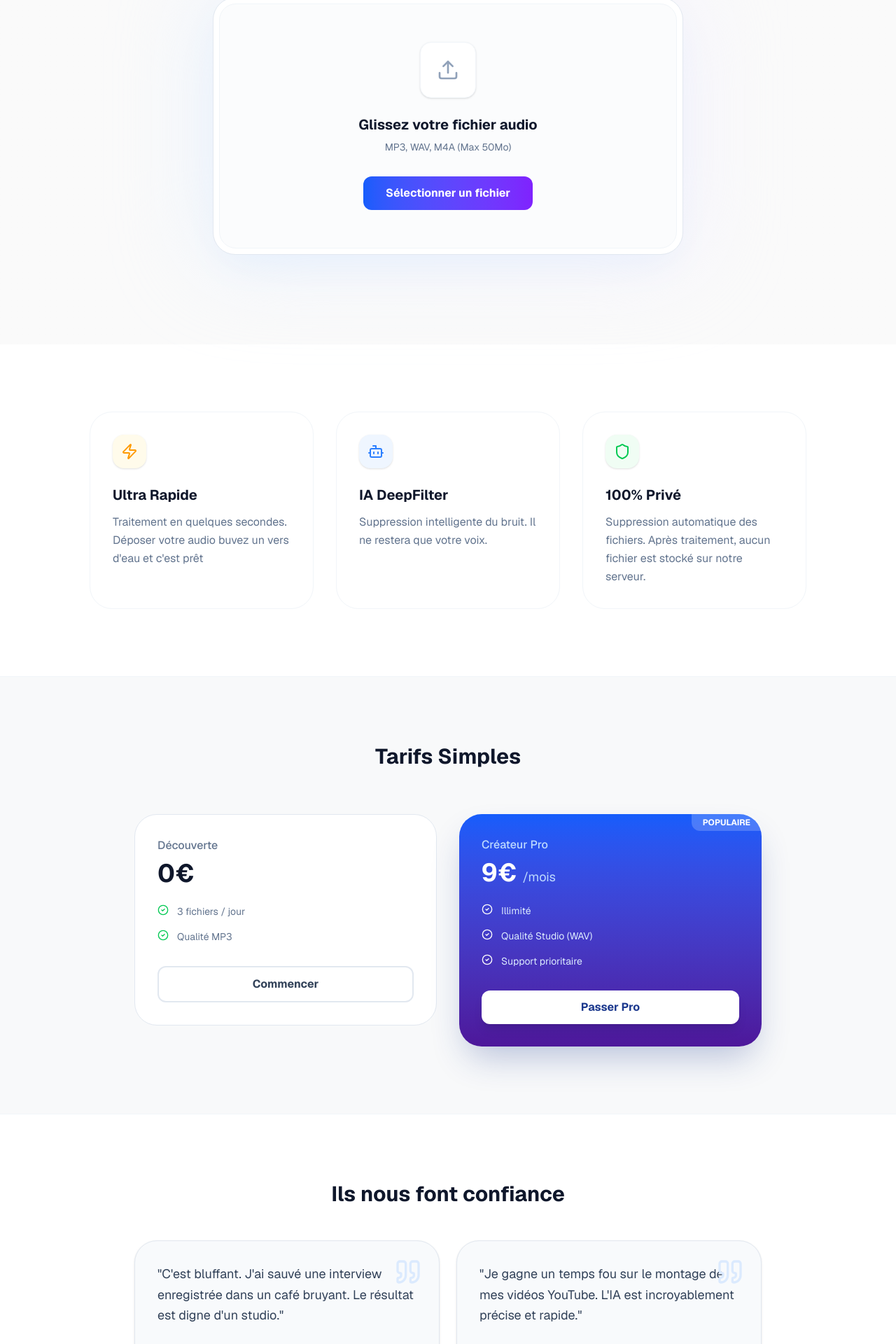
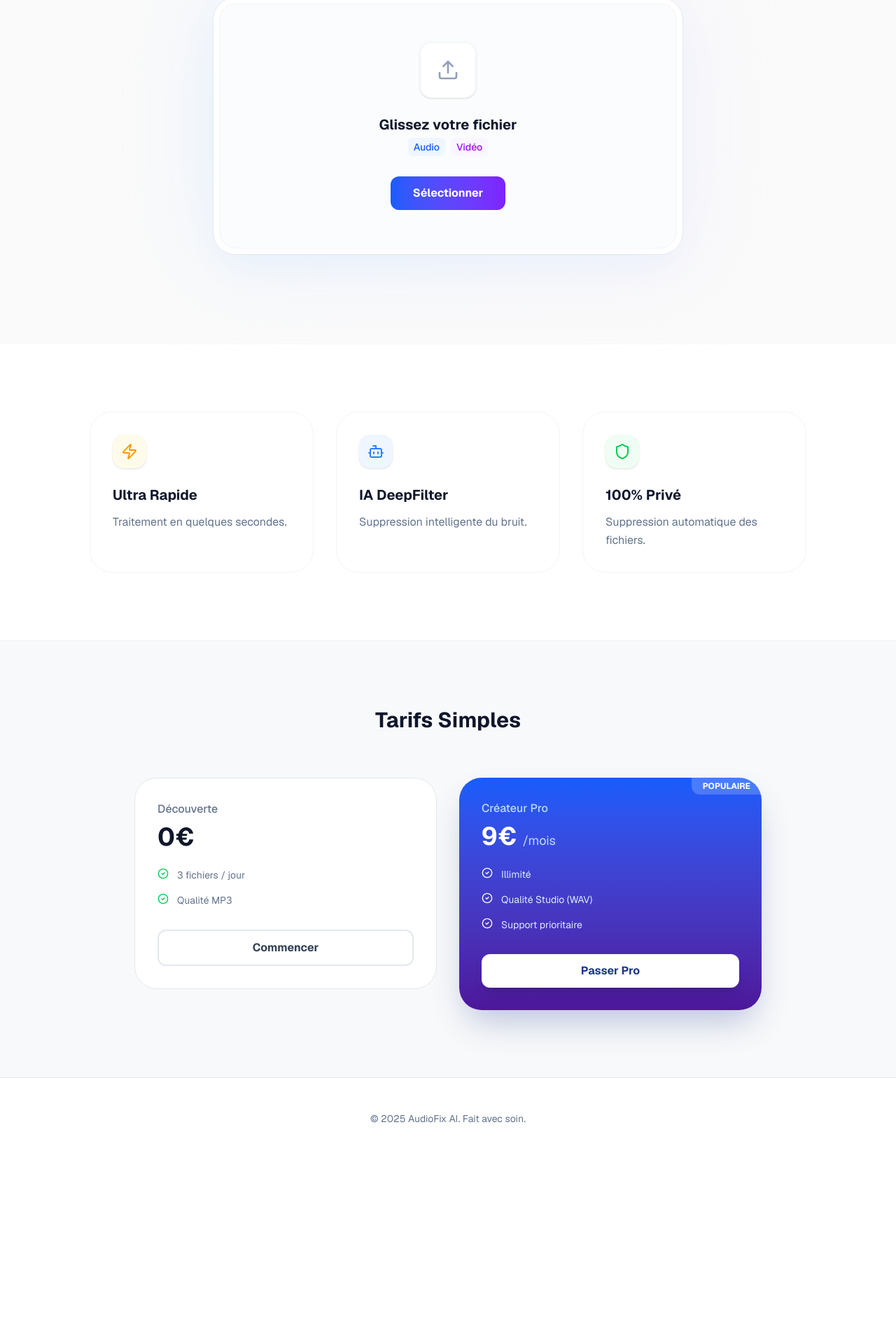
Before and after one commit to mohadzfr/audio-cleaner-saas, a Next.js app: page / in a window 1280 px wide. Shown: the part 533-2453 px from the top of the page at 70% size. After the commit the page ends 2189 px from the top, so only its background shows below. Built offline with nearby package versions, Linux system fonts and the light colour scheme.

Commit message:
Ajout de la fonctionnalité Video

```diff
--- a/app/page.tsx
+++ b/app/page.tsx
@@ -1,8 +1,7 @@
 "use client";
 
 import { useState, useEffect } from "react";
-// AJOUT ICI : J'ai importé "Quote" pour la nouvelle section témoignages
-import { Upload, Wand2, CheckCircle2, AudioWaveform, Zap, Shield, X, Sparkles, ArrowRight, Bot, Quote } from "lucide-react";
+import { Upload, Wand2, CheckCircle2, AudioWaveform, Zap, Shield, X, Sparkles, ArrowRight, Bot, Video, FileAudio } from "lucide-react";
 import { motion, AnimatePresence, useScroll, useMotionValueEvent } from "framer-motion";
 
 export default function Home() {
@@ -12,11 +11,10 @@ export default function Home() {
   const [error, setError] = useState("");
   const [showModal, setShowModal] = useState(false);
 
-  // --- GESTION DU SCROLL (NOUVELLE MÉTHODE FIABLE) ---
+  // --- GESTION DU SCROLL ---
   const { scrollY } = useScroll();
   const [isScrolled, setIsScrolled] = useState(false);
 
-  // Utilisation de useMotionValueEvent pour une détection plus robuste
   useMotionValueEvent(scrollY, "change", (latest) => {
     const shouldBeScrolled = latest > 20;
     if (shouldBeScrolled !== isScrolled) {
@@ -66,10 +64,13 @@ export default function Home() {
     }
   };
 
+  // Helper pour savoir si c'est une vidéo
+  const isVideo = file?.type.startsWith('video');
+
   return (
     <div className="min-h-screen bg-[#FAFAFA] text-slate-900 font-sans selection:bg-blue-100 selection:text-blue-900 overflow-x-hidden w-full">
 
-      {/* --- MODAL (MODIFIÉE : SANS L'ICÔNE ÉTOILE) --- */}
+      {/* --- MODAL --- */}
       <AnimatePresence>
       {showModal && (
         <motion.div
@@ -81,16 +82,15 @@ export default function Home() {
              className="bg-white border border-slate-200 p-8 rounded-3xl max-w-sm w-full text-center relative shadow-2xl"
            >
               <button onClick={() => setShowModal(false)} className="absolute top-4 right-4 p-2 text-slate-400 hover:text-blue-600 transition-colors"><X className="w-5 h-5" /></button>
-              {/* J'ai retiré le bloc div avec l'icône Sparkles ici */}
               <h3 className="text-xl font-bold mb-2 text-slate-900 mt-4">Accès Pro Bientôt</h3>
-              <p className="text-slate-500 mb-8 text-sm leading-relaxed">L'offre illimitée est en cours de finalisation. Laissez votre email pour être notifié.</p>
+              <p className="text-slate-500 mb-8 text-sm leading-relaxed">L'offre illimitée est en cours de finalisation.</p>
               <button onClick={() => setShowModal(false)} className="w-full py-3 bg-blue-600 hover:bg-blue-700 text-white rounded-xl font-semibold transition-all">Compris</button>
            </motion.div>
         </motion.div>
       )}
       </AnimatePresence>
 
-      {/* --- DYNAMIC ISLAND NAVBAR (Version Fluide & Stable) --- */}
+      {/* --- NAVBAR --- */}
       <div className="fixed top-0 left-0 right-0 z-50 flex justify-center items-start pt-0 pointer-events-none">
         <motion.nav
           layout
@@ -123,8 +123,7 @@ export default function Home() {
           transition={{ type: "spring", stiffness: 200, damping: 30, mass: 0.8 }}
           className="flex items-center justify-between pointer-events-auto overflow-hidden"
         >
-            {/* LOGO */}
-            <div className="flex items-center gap-2 font-bold text-lg tracking-tight cursor-pointer shrink-0" onClick={() => window.scrollTo({top: 0, behavior: 'smooth'})}>
+            <div className="flex items-center gap-3 font-bold text-lg tracking-tight cursor-pointer shrink-0" onClick={() => window.scrollTo({top: 0, behavior: 'smooth'})}>
               <div className="w-9 h-9 bg-gradient-to-br from-blue-600 to-violet-600 rounded-full flex items-center justify-center shadow-md shadow-blue-500/20">
                 <AudioWaveform className="w-5 h-5 text-white" />
               </div>
@@ -136,7 +135,6 @@ export default function Home() {
               </motion.span>
             </div>
 
-            {/* MENU PC */}
             <motion.div
               layout
               animate={{ opacity: isScrolled ? 0 : 1, display: isScrolled ? "none" : "flex" }}
@@ -146,7 +144,6 @@ export default function Home() {
               <button onClick={() => scrollToSection('pricing')} className="hover:text-blue-600 transition-colors whitespace-nowrap">Tarifs</button>
             </motion.div>
 
-            {/* BOUTONS DROITE */}
             <div className="flex items-center gap-2 shrink-0">
               <button
                  onClick={() => setShowModal(true)}
@@ -154,7 +151,6 @@ export default function Home() {
               >
                 Connexion
               </button>
-
               <motion.button
                 layout
                 onClick={() => setShowModal(true)}
@@ -166,7 +162,7 @@ export default function Home() {
         </motion.nav>
       </div>
 
-      {/* --- HERO SECTION --- */}
+      {/* --- HERO --- */}
       <div className="relative pt-40 pb-32 px-6">
         <div className="absolute inset-0 bg-[linear-gradient(to_right,#00000008_1px,transparent_1px),linear-gradient(to_bottom,#00000008_1px,transparent_1px)] bg-[size:24px_24px] pointer-events-none"></div>
         <div className="absolute inset-0 bg-gradient-to-b from-transparent via-[#FAFAFA] to-[#FAFAFA] pointer-events-none"></div>
@@ -183,7 +179,7 @@ export default function Home() {
             initial={{ opacity: 0, y: 20 }} animate={{ opacity: 1, y: 0 }} transition={{ delay: 0.2 }}
             className="text-5xl md:text-7xl font-extrabold tracking-tight text-slate-900 mb-6 leading-[1.1]"
           >
-            Votre audio. <br/>
+            Votre audio.<br/>
             <span className="text-transparent bg-clip-text bg-gradient-to-r from-blue-600 via-violet-600 to-blue-600">Parfaitement clair.</span>
           </motion.h1>
 
@@ -191,7 +187,7 @@ export default function Home() {
             initial={{ opacity: 0, y: 20 }} animate={{ opacity: 1, y: 0 }} transition={{ delay: 0.3 }}
             className="text-xl text-slate-500 mb-16 max-w-2xl mx-auto leading-relaxed"
           >
-            Supprimez le bruit de fond instantanément grâce à l'IA.<br/> Sans studio. Sans ingénieur.
+            Supprimez le bruit de fond instantanément grâce à l'IA.<br/> Compatible Audio & Vidéo.
           </motion.p>
 
           {/* --- UPLOAD CARD --- */}
@@ -216,12 +212,16 @@ export default function Home() {
                       <div className="w-20 h-20 bg-white rounded-2xl flex items-center justify-center mb-6 shadow-sm border border-slate-100 group-hover/label:scale-110 group-hover/label:border-blue-300 group-hover/label:shadow-md transition-all duration-300">
                         <Upload className="w-8 h-8 text-slate-400 group-hover/label:text-blue-600" />
                       </div>
-                      <h3 className="text-xl font-bold text-slate-900 mb-2">Glissez votre fichier audio</h3>
-                      <p className="text-slate-500 mb-8 text-sm">MP3, WAV, M4A (Max 50Mo)</p>
+                      <h3 className="text-xl font-bold text-slate-900 mb-2">Glissez votre fichier</h3>
+                      <p className="text-slate-500 mb-8 text-sm font-medium">
+                        <span className="bg-blue-50 text-blue-600 px-2 py-1 rounded-md mr-2">Audio</span>
+                        <span className="bg-purple-50 text-purple-600 px-2 py-1 rounded-md">Vidéo</span>
+                      </p>
                       <div className="px-8 py-3 bg-gradient-to-r from-blue-600 to-violet-600 text-white rounded-xl font-bold hover:shadow-lg hover:shadow-blue-500/30 transition-all hover:-translate-y-0.5">
-                        Sélectionner un fichier
+                        Sélectionner
                       </div>
-                      <input type="file" accept="audio/*" onChange={handleFileChange} className="hidden" />
+                      {/* ACCEPT VIDEO AND AUDIO */}
+                      <input type="file" accept="audio/*,video/*" onChange={handleFileChange} className="hidden" />
                     </motion.label>
                   )}
 
@@ -233,7 +233,8 @@ export default function Home() {
                       className="w-full text-center z-10"
                     >
                       <div className="inline-flex items-center gap-3 px-4 py-2 bg-white border border-blue-100 rounded-full mb-8 shadow-sm">
-                         <AudioWaveform className="w-4 h-4 text-blue-600"/>
+                         {/* Icône dynamique selon le type */}
+                         {isVideo ? <Video className="w-4 h-4 text-purple-600"/> : <FileAudio className="w-4 h-4 text-blue-600"/>}
                          <span className="text-slate-700 font-medium">{file.name}</span>
                       </div>
 
@@ -242,7 +243,7 @@ export default function Home() {
                         className="w-full py-4 bg-gradient-to-r from-blue-600 to-violet-600 text-white rounded-xl font-bold text-lg shadow-lg shadow-blue-500/30 hover:shadow-xl hover:scale-[1.01] transition-all flex items-center justify-center gap-2"
                       >
                         <Bot className="w-5 h-5" />
-                        Nettoyer avec l'IA
+                        Nettoyer {isVideo ? 'la vidéo' : 'l\'audio'}
                       </button>
                       <button onClick={() => setFile(null)} className="mt-6 text-sm text-slate-500 hover:text-blue-600 transition-colors underline-offset-4 hover:underline">Annuler</button>
                     </motion.div>
@@ -257,6 +258,7 @@ export default function Home() {
                     >
                       <div className="w-16 h-16 border-4 border-blue-100 border-t-blue-600 rounded-full animate-spin mx-auto mb-6"></div>
                       <h3 className="text-lg font-bold text-slate-900">Traitement en cours...</h3>
+                      <p className="text-slate-500 text-sm mt-2">Extraction de la voix...</p>
                     </motion.div>
                   )}
 
@@ -277,13 +279,16 @@ export default function Home() {
                       </div>
 
                       <div className="flex gap-4">
-                        <a href={result} download="clean.wav" className="flex-1 py-3 bg-blue-600 text-white rounded-xl font-bold hover:bg-blue-700 transition-all text-center shadow-lg hover:-translate-y-0.5">
-                          Télécharger
+                        <a href={result} download={`clean-${file?.name.split('.')[0]}.wav`} className="flex-1 py-3 bg-blue-600 text-white rounded-xl font-bold hover:bg-blue-700 transition-all text-center shadow-lg hover:-translate-y-0.5">
+                          Télécharger (WAV)
                         </a>
                         <button onClick={() => {setFile(null); setResult(null)}} className="px-6 py-3 bg-white border-2 border-slate-200 text-slate-700 rounded-xl font-bold hover:bg-slate-50 hover:border-blue-300 hover:text-blue-600 transition-colors">
                           Nouveau
                         </button>
                       </div>
+                      {isVideo && (
+                          <p className="text-xs text-slate-400 mt-4">Note: Pour les vidéos, nous extrayons l'audio nettoyé.</p>
+                      )}
                     </motion.div>
                   )}
                 </AnimatePresence>
@@ -301,13 +306,13 @@ export default function Home() {
         </div>
       </div>
 
-      {/* --- FEATURES (Colored) --- */}
+      {/* --- FEATURES --- */}
       <div className="py-24 px-6 bg-white">
         <div className="max-w-5xl mx-auto grid md:grid-cols-3 gap-8">
           {[
-            { icon: Zap, title: "Ultra Rapide", desc: "Traitement en quelques secondes. Déposer votre audio buvez un vers d'eau et c'est prêt ", color: "text-amber-500", bg: "bg-amber-50" },
-            { icon: Bot, title: "IA DeepFilter", desc: "Suppression intelligente du bruit. Il ne restera que votre voix.", color: "text-blue-500", bg: "bg-blue-50" },
-            { icon: Shield, title: "100% Privé", desc: "Suppression automatique des fichiers. Après traitement, aucun fichier est stocké sur notre serveur.", color: "text-green-500", bg: "bg-green-50" }
+            { icon: Zap, title: "Ultra Rapide", desc: "Traitement en quelques secondes.", color: "text-amber-500", bg: "bg-amber-50" },
+            { icon: Bot, title: "IA DeepFilter", desc: "Suppression intelligente du bruit.", color: "text-blue-500", bg: "bg-blue-50" },
+            { icon: Shield, title: "100% Privé", desc: "Suppression automatique des fichiers.", color: "text-green-500", bg: "bg-green-50" }
           ].map((feature, i) => (
             <div key={i} className="bg-white border border-slate-100 p-8 rounded-[2rem] hover:shadow-xl hover:border-blue-200 transition-all duration-300 group hover:-translate-y-1">
               <div className={`w-12 h-12 rounded-2xl ${feature.bg} flex items-center justify-center mb-6 ${feature.color} group-hover:scale-110 transition-transform shadow-sm`}>
@@ -320,7 +325,7 @@ export default function Home() {
         </div>
       </div>
 
-      {/* --- PRICING (Colored) --- */}
+      {/* --- PRICING --- */}
       <div id="pricing" className="py-24 px-6 border-t border-slate-100 bg-slate-50/50">
          <div className="max-w-4xl mx-auto text-center">
              <h2 className="text-3xl font-bold text-slate-900 mb-16">Tarifs Simples</h2>
@@ -337,7 +342,7 @@ export default function Home() {
                      <button onClick={() => scrollToSection('upload')} className="w-full py-3 rounded-xl border-2 border-slate-200 font-bold text-slate-700 hover:border-blue-600 hover:text-blue-600 transition-all">Commencer</button>
                  </div>
 
-                 {/* PRO (Blue Gradient Card) */}
+                 {/* PRO */}
                  <div className="p-8 rounded-[2rem] bg-gradient-to-b from-blue-600 to-violet-900 text-white text-left relative shadow-2xl shadow-blue-900/30 transform hover:scale-[1.02] transition-all">
                      <div className="absolute top-0 right-0 bg-white/20 px-4 py-1 rounded-bl-2xl rounded-tr-[2rem] text-xs font-bold uppercase">Populaire</div>
                      <div className="text-blue-200 font-medium mb-2">Créateur Pro</div>
@@ -353,42 +358,8 @@ export default function Home() {
          </div>
       </div>
 
-      {/* --- NOUVELLE SECTION : CONFIANCE / TÉMOIGNAGES --- */}
-      <div className="py-24 px-6 bg-white border-t border-slate-100">
-        <div className="max-w-4xl mx-auto text-center">
-          <h2 className="text-3xl font-bold text-slate-900 mb-12">Ils nous font confiance</h2>
-          <div className="grid md:grid-cols-2 gap-6 text-left">
-            {/* Témoignage 1 */}
-            <div className="bg-slate-50 border border-slate-200 p-8 rounded-[2rem] shadow-sm relative hover:border-blue-200 transition-all">
-              <Quote className="w-10 h-10 text-blue-100 absolute top-6 right-6" />
-              <p className="text-slate-700 mb-6 leading-relaxed text-lg">"C'est bluffant. J'ai sauvé une interview enregistrée dans un café bruyant. Le résultat est digne d'un studio."</p>
-              <div>
-                <div className="font-bold text-slate-900">Thomas L.</div>
-                <div className="text-sm text-blue-600">Podcasteur Indépendant</div>
-              </div>
-            </div>
-            {/* Témoignage 2 */}
-            <div className="bg-slate-50 border border-slate-200 p-8 rounded-[2rem] shadow-sm relative hover:border-blue-200 transition-all">
-              <Quote className="w-10 h-10 text-blue-100 absolute top-6 right-6" />
-              <p className="text-slate-700 mb-6 leading-relaxed text-lg">"Je gagne un temps fou sur le montage de mes vidéos YouTube. L'IA est incroyablement précise et rapide."</p>
-              <div>
-                <div className="font-bold text-slate-900">Sarah M.</div>
-                <div className="text-sm text-blue-600">Créatrice de Contenu</div>
-              </div>
-            </div>
-          </div>
-
-          {/* Badges de confiance supplémentaires (Optionnel mais efficace) */}
-          <div className="mt-16 pt-12 border-t border-slate-100 flex flex-wrap justify-center gap-8 grayscale opacity-50 hover:grayscale-0 hover:opacity-100 transition-all duration-500">
-            <div className="flex items-center gap-2"><Shield className="w-5 h-5"/> Sécurisé</div>
-            <div className="flex items-center gap-2"><Zap className="w-5 h-5"/> Rapide</div>
-            <div className="flex items-center gap-2"><Bot className="w-5 h-5"/> IA Avancée</div>
-          </div>
-        </div>
-      </div>
-
       <footer className="py-12 text-center border-t border-slate-200 bg-white text-slate-500 text-sm">
-        <p>&copy; 2025 AudioFix AI. Fait avec soin en France.</p>
+        <p>&copy; 2025 AudioFix AI. Fait avec soin.</p>
       </footer>
     </div>
   );
```
Also changed, not shown: app/api/enhance/route.ts (+21 -8 lines).
